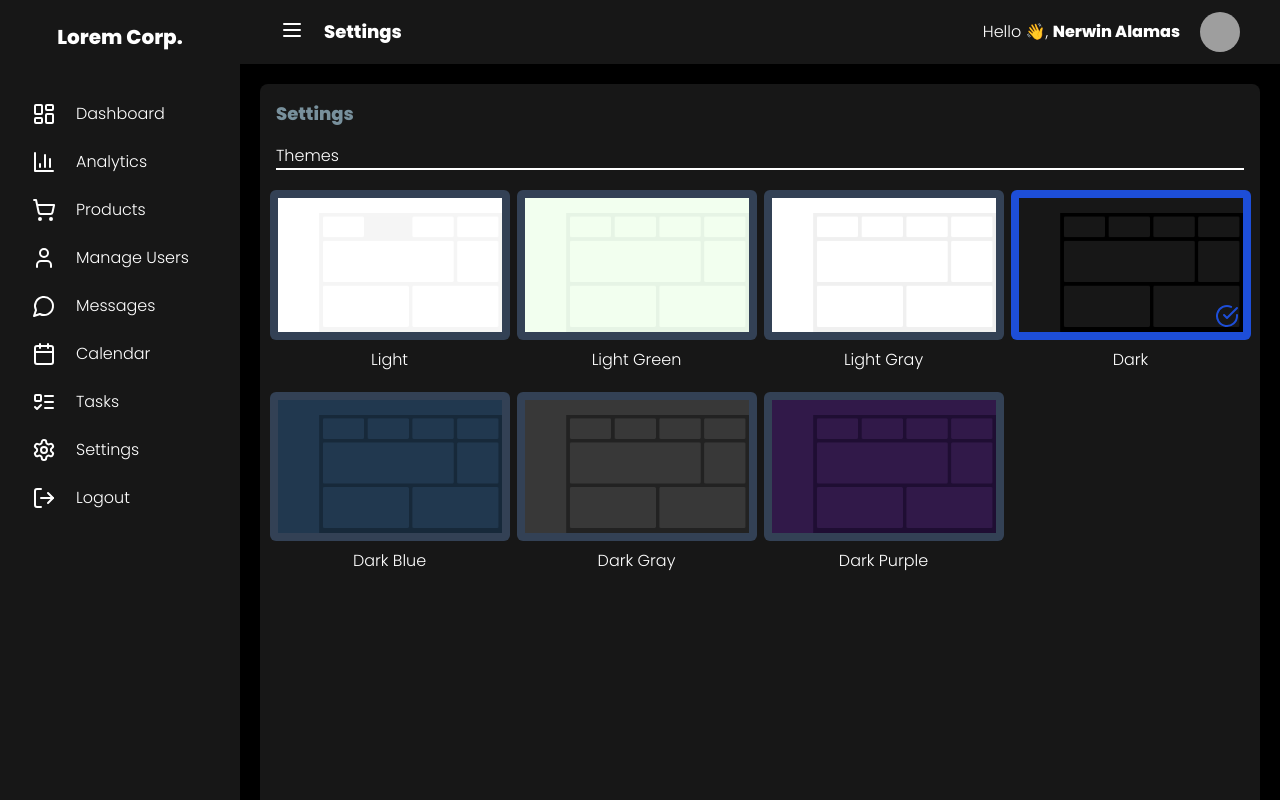
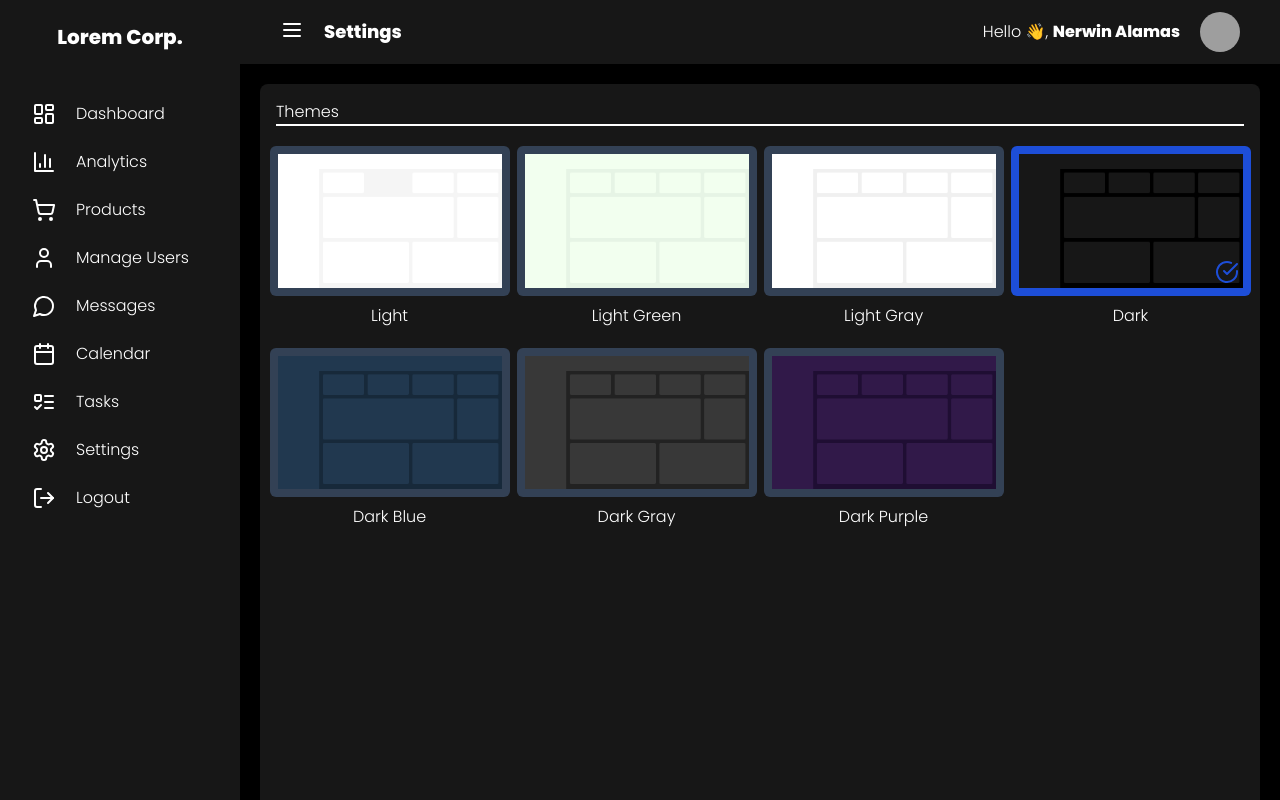
Before and after one commit to nerwinalamas/admin_dashboard_fe, a React (Vite) app: page /settings in a window 1280 px wide. Shown: the top 800 px of the page. Built offline with nearby package versions, Linux system fonts and the light colour scheme; grey boxes are pictures that could not be loaded.

Commit message:
refactor: remove heading

```diff
--- a/src/pages/Settings.tsx
+++ b/src/pages/Settings.tsx
@@ -7,10 +7,7 @@ const Settings = () => {
 
     return (
         <div className="w-full h-full p-5 grid grid-cols-1 grid-rows-1">
-            <div className="flex flex-col gap-4 p-4 shadow-md rounded-lg col-span-1 row-span-1 bg-customCard">
-                <h2 className="text-lg font-semibold text-customSecondary">
-                    Settings
-                </h2>
+            <div className="flex p-4 shadow-md rounded-lg col-span-1 row-span-1 bg-customCard">
                 <div>
                     <h3 className="text-customPrimary border-white border-b-2">
                         Themes
```
